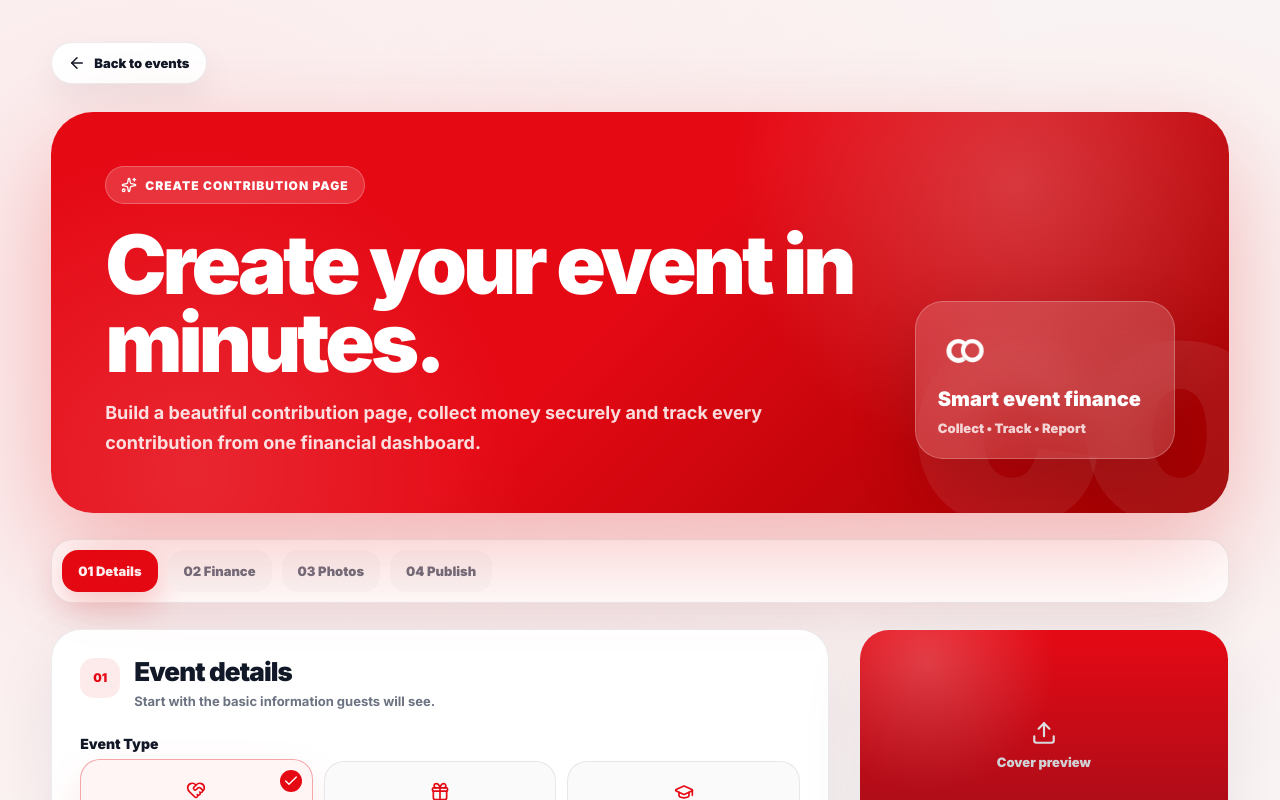
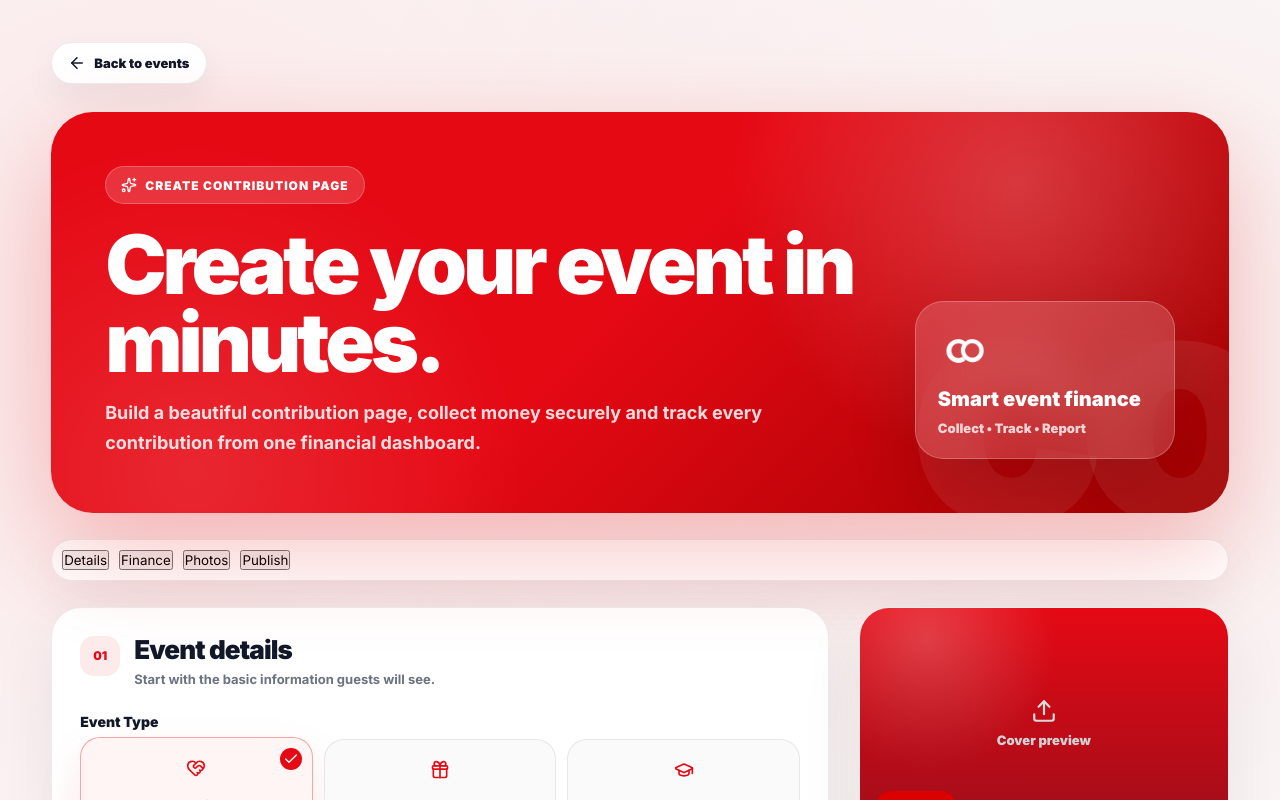
Before and after one commit to Nyiridandi1/contriba-web, a React (Vite) app: page /create-event in a window 1280 px wide. Shown: the top 800 px of the page. Built offline with nearby package versions, Linux system fonts and the light colour scheme; no server answers.

Commit message:
Make create event steps clickable

```diff
--- a/src/webapp/pages/CreateEvent.jsx
+++ b/src/webapp/pages/CreateEvent.jsx
@@ -1,4 +1,4 @@
-import { useEffect, useMemo, useState } from "react";
+import { useEffect, useMemo, useRef, useState } from "react";
 import { Link, useNavigate, useParams } from "react-router-dom";
 import {
   ArrowLeft,
@@ -111,6 +111,29 @@ function CreateEvent() {
   const { id } = useParams();
 
   const isEditMode = Boolean(id);
+
+  const [activeSection, setActiveSection] = useState("details");
+
+  const detailsRef = useRef(null);
+  const financeRef = useRef(null);
+  const photosRef = useRef(null);
+  const publishRef = useRef(null);
+
+  function scrollToSection(section) {
+    const sections = {
+      details: detailsRef,
+      finance: financeRef,
+      photos: photosRef,
+      publish: publishRef,
+    };
+
+    setActiveSection(section);
+
+    sections[section]?.current?.scrollIntoView({
+      behavior: "smooth",
+      block: "start",
+    });
+  }
 
   const [eventType, setEventType] = useState("wedding");
   const [title, setTitle] = useState("");
@@ -333,15 +356,42 @@ function CreateEvent() {
         </section>
 
         <div className="create-steps">
-          <span className="active">01 Details</span>
-          <span>02 Finance</span>
-          <span>03 Photos</span>
-          <span>04 Publish</span>
+          <button
+            type="button"
+            className={activeSection === "details" ? "active" : ""}
+            onClick={() => scrollToSection("details")}
+          >
+            Details
+          </button>
+
+          <button
+            type="button"
+            className={activeSection === "finance" ? "active" : ""}
+            onClick={() => scrollToSection("finance")}
+          >
+            Finance
+          </button>
+
+          <button
+            type="button"
+            className={activeSection === "photos" ? "active" : ""}
+            onClick={() => scrollToSection("photos")}
+          >
+            Photos
+          </button>
+
+          <button
+            type="button"
+            className={activeSection === "publish" ? "active" : ""}
+            onClick={() => scrollToSection("publish")}
+          >
+            Publish
+          </button>
         </div>
 
         <section className="create-layout">
           <div className="create-main">
-            <div className="create-card">
+            <div className="create-card" ref={detailsRef} style={{ scrollMarginTop: "120px" }}>
               <div className="create-card-heading">
                 <span>01</span>
                 <div>
@@ -419,7 +469,7 @@ function CreateEvent() {
               </button>
             </div>
 
-            <div className="create-card">
+            <div className="create-card" ref={financeRef} style={{ scrollMarginTop: "120px" }}>
               <div className="create-card-heading">
                 <span>02</span>
                 <div>
@@ -497,7 +547,7 @@ function CreateEvent() {
               </div>
             </div>
 
-            <div className="create-card">
+            <div className="create-card" ref={photosRef} style={{ scrollMarginTop: "120px" }}>
               <div className="create-card-heading">
                 <span>03</span>
                 <div>
@@ -592,7 +642,7 @@ function CreateEvent() {
               </div>
             </div>
 
-            <div className="publish-card">
+            <div className="publish-card" ref={publishRef} style={{ scrollMarginTop: "120px" }}>
               <span>
                 {isEditMode ? "Ready to update" : "Ready to publish"}
               </span>
```
